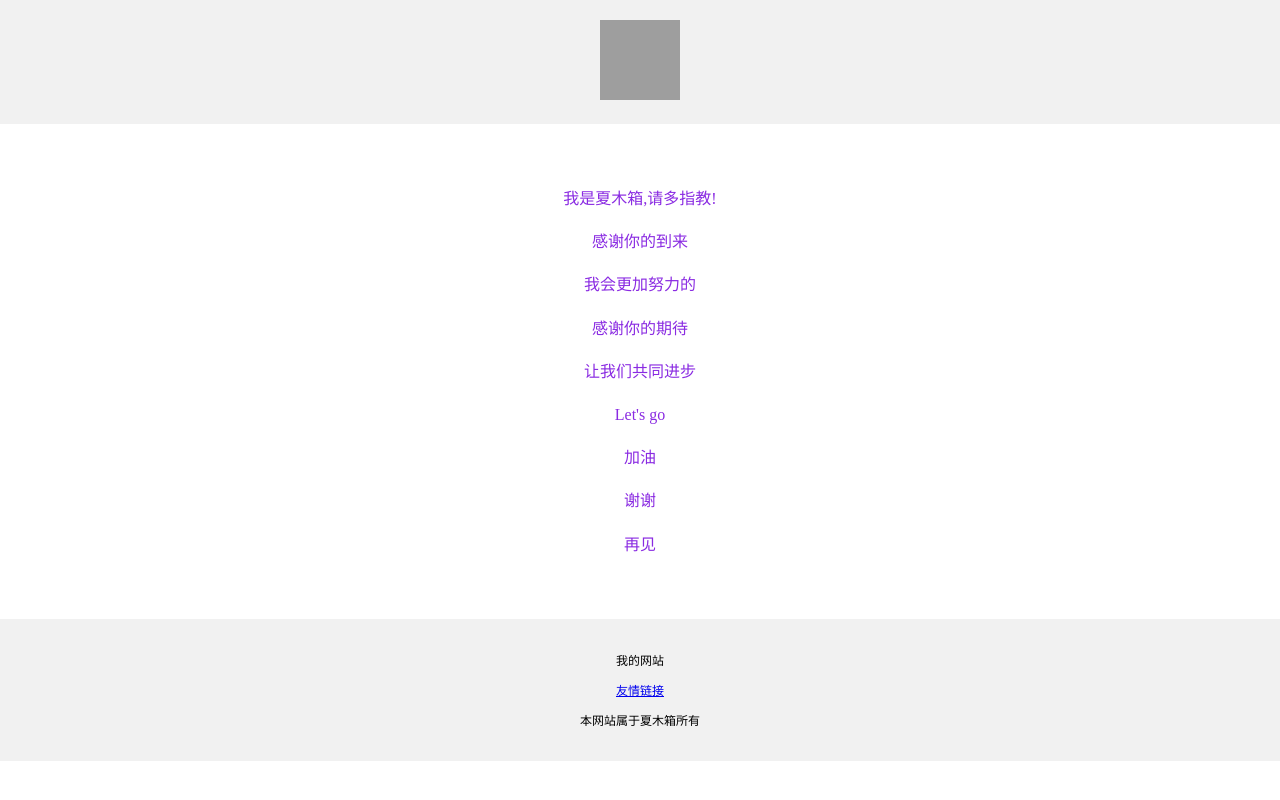
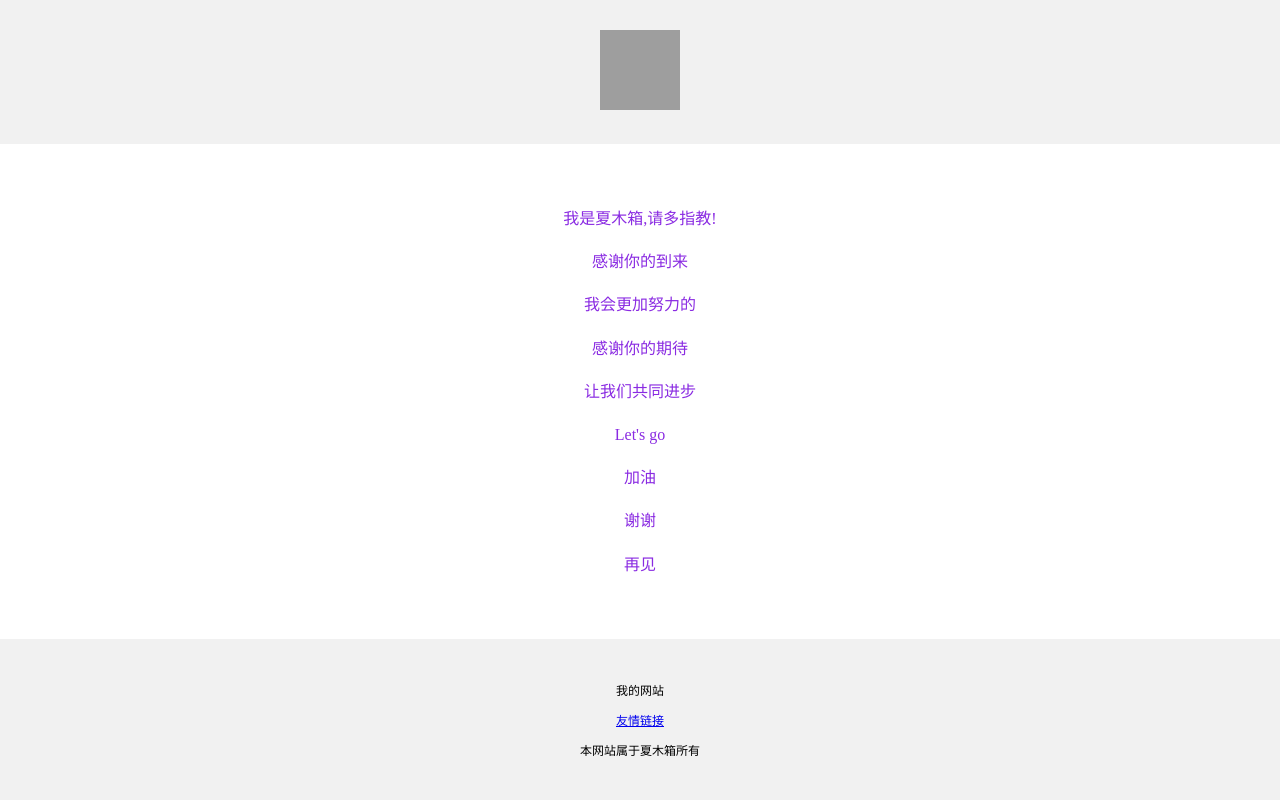
Before and after one commit to WildBox/WildB0x, a plain HTML site: page index.html in a window 1280 px wide. Drawn offline with Linux system fonts and the light colour scheme; grey boxes are pictures that could not be loaded.

Commit message:
Update index.html

```diff
--- a/index.html
+++ b/index.html
@@ -10,7 +10,7 @@
     </style>
 </head>
 <body>
-<div style="background-color: #f1f1f1; text-align: center; padding: 20px">
+<div style="background-color: #f1f1f1; text-align: center; padding: 30px">
     <img src="https://s1.ax1x.com/2022/09/01/v5OMqO.png" alt="夏木箱" width="80px" height="80px">
 </div>
 <div style="max-width: 700px; text-align: center; margin: 30px auto; padding: 15px; line-height: 1.7; color: blueviolet">
@@ -24,7 +24,7 @@
     <p>谢谢</p>
     <p>再见</p>
 </div>
-<div style="background-color: #f1f1f1; text-align: center; padding: 20px; font-size: 12px">
+<div style="background-color: #f1f1f1; text-align: center; padding: 30px; font-size: 12px">
     <p>我的网站</p>
     <a href="https://space.bilibili.com/67549282">友情链接</a>
     <p>本网站属于夏木箱所有</p>
```
